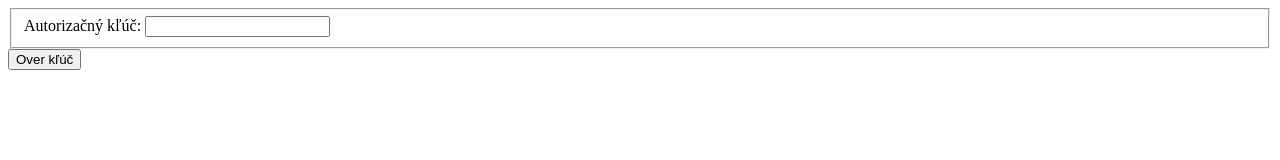
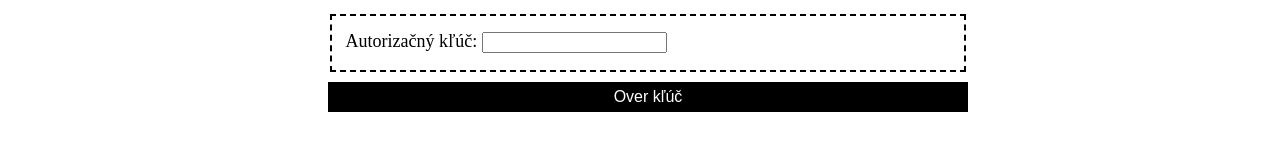
Before and after one commit to TIS2019-FMFI/hladanie-ohlasov, a website: page public/index.html in a window 1280 px wide. Drawn offline with nearby package versions, Linux system fonts and the light colour scheme; no server answers.

Commit message:
Update stylesheet.css

```diff
--- a/public/stylesheet.css
+++ b/public/stylesheet.css
@@ -1,3 +1,69 @@
 .error {
     border: 2px solid #d32020
 }
+
+body{
+    width: 100%;
+    align-content: center;
+    font-size: large;
+
+}
+img{
+    width: 30%;
+    display:block;
+    margin: 10px;
+    margin-left: auto;
+    margin-right: auto;
+    height:auto;
+}
+#lines{
+    width: 100%;
+    padding-left: auto;
+    padding-right: auto;
+    border-style: dashed;
+}
+
+fieldset {
+  display: block;
+  margin-top: 1%;
+  padding-bottom: 0.625em;
+  padding-left: 0.75em;
+  padding-right: 0.75em;
+  border: 2px dashed ;
+
+}
+
+label{
+    line-height: 2em;
+}
+
+fieldset a{
+    padding-left: 10px;
+    padding-right: 10px;
+}
+
+form{
+  width: 50%;
+  margin-left: auto;
+  margin-right: auto;
+}
+
+button:hover {
+  background-color: #FFFFFF;
+  color: black;
+}
+button {
+  transition-duration: 1s;
+  background-color: #000000;
+  border: none;
+  color: white;
+  width: 100%;
+  height: 30px;
+  margin-top: 10px;
+  margin-left: auto;
+  margin-right: auto;
+  text-align: center;
+  text-decoration: none;
+  display: inline-block;
+  font-size: 16px;
+}
```
